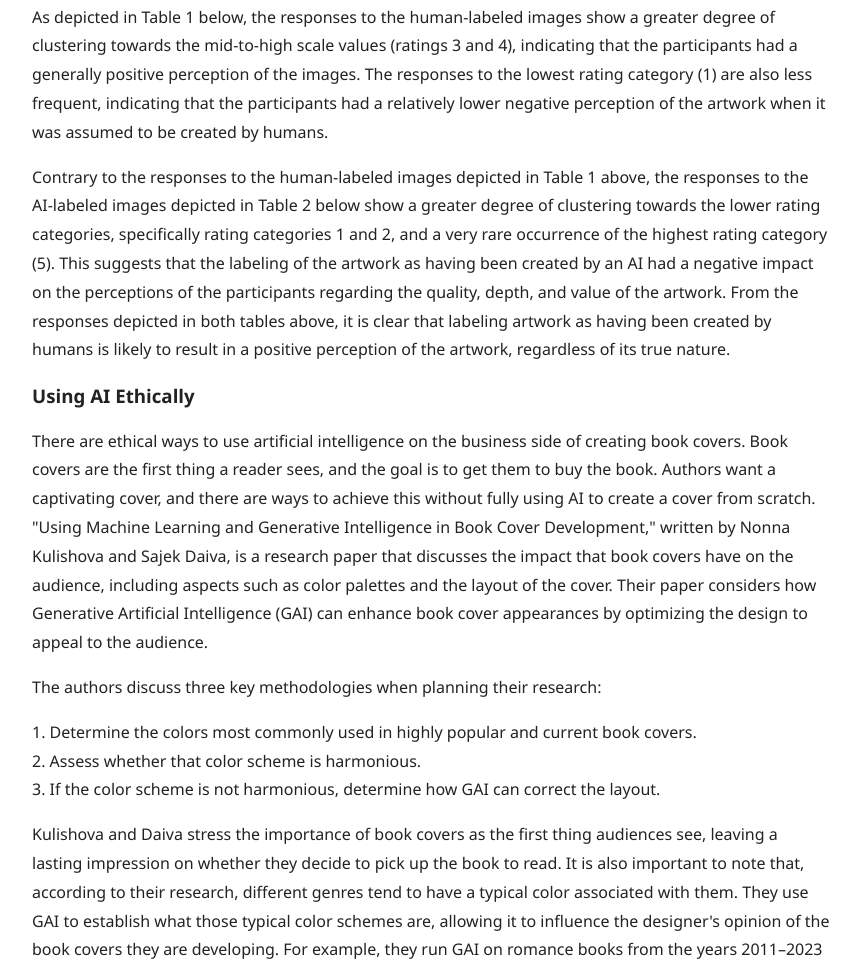
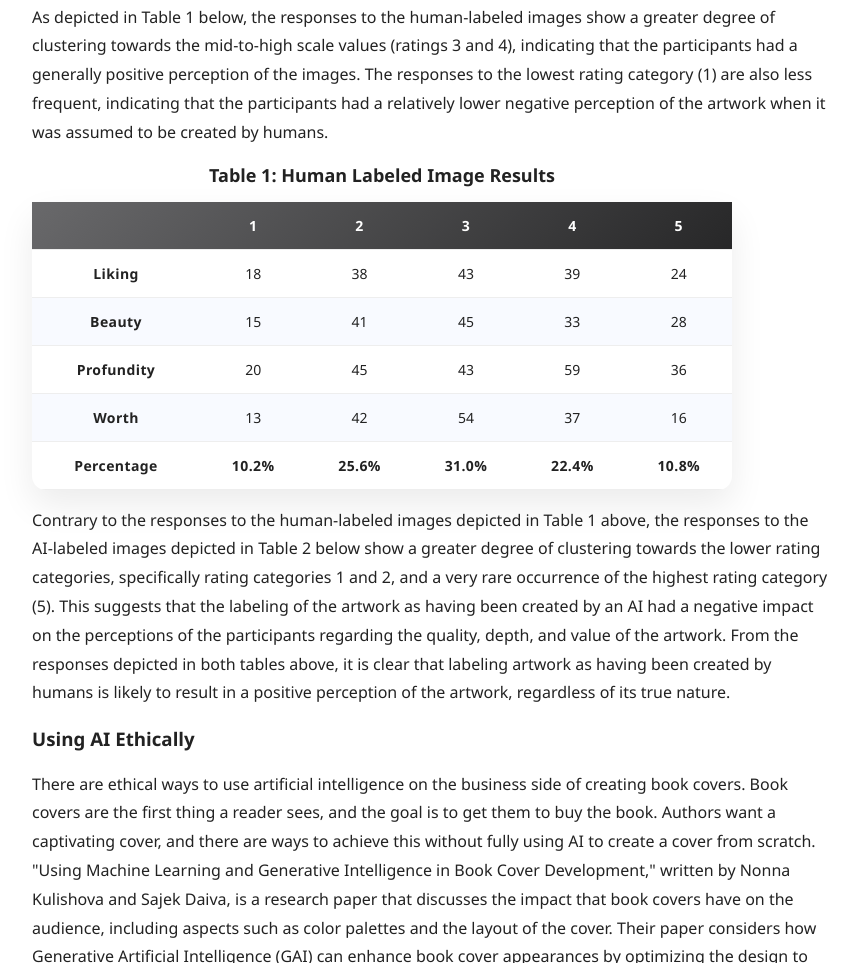
Before and after one commit to cassandraminadeo/cassandraminadeo, a plain HTML site: page AI_Created_Book_Covers.html in a window 1280 px wide. Shown: the part 4289-5252 px from the top of the page, without its empty margins (208-1068 px from the left). Drawn offline with Linux system fonts and the light colour scheme.

Commit message:
Update AI_Created_Book_Covers.html

```diff
--- a/AI_Created_Book_Covers.html
+++ b/AI_Created_Book_Covers.html
@@ -136,6 +136,73 @@ header::after {
 .ai-book-covers-section p {
     line-height: 1.8;
     margin-bottom: 16px;
+}
+
+/* ---------- COOL TABLE ---------- */
+.content-table {
+    width: auto;
+    min-width: 700px;
+    border-collapse: collapse;
+    border-radius: 14px;
+    overflow: hidden;
+    background: #fff;
+    box-shadow: 0 15px 35px rgba(0,0,0,0.08);
+}
+
+/* Caption */
+.content-table caption {
+    caption-side: top;
+    font-weight: bold;
+    font-size: 18px;
+    margin-bottom: 15px;
+}
+
+/* Header */
+.content-table thead {
+    background: linear-gradient(135deg, #69696b, #272728);
+    color: white;
+}
+
+/* Cells */
+.content-table th,
+.content-table td {
+    padding: 14px;
+    font-size: 14px;
+    text-align: center;
+    border-bottom: 1px solid #eee;
+    transition: all 0.2s ease;
+}
+
+/* Zebra */
+.content-table tbody tr:nth-child(even) {
+    background-color: #f8faff;
+}
+
+/* Hover row */
+.content-table tbody tr:hover {
+    background-color: #e6ecff;
+    transform: scale(1.01);
+    box-shadow: 0 4px 12px rgba(102, 126, 234, 0.2);
+}
+
+/* Subtle header polish */
+.content-table th {
+    letter-spacing: 0.4px;
+}
+
+/* ---------- RESPONSIVE ANIMATION ---------- */
+@media (max-width: 768px) {
+    .table-wrapper {
+        opacity: 0;
+        transform: translateY(25px);
+        pointer-events: none;
+    }
+
+    .table-message {
+        display: block;
+        opacity: 1;
+        transform: translateY(0);
+    }
 }
 
 /* ---------- FOOTER ---------- */
@@ -286,6 +353,72 @@ footer {
 <p>Very similar to the findings of the study by Bellaiche et al., a clear preference was seen for the images labeled as having been created by humans, even though all of the images used in the study had been created using artificial intelligence. This again points to the idea that labeling had an impact on the perceptions of the participants about the artwork. If we look at the results as a whole, we can see that the lowest percentage of responses for the human-labeled images was 10.2%, and the highest was 10.8%, while the lowest percentage of responses for the AI-labeled images was 24.1%, and the highest was only 2.6%. Again, we can see that the participants were less likely to rate the images highly when they were told that the artwork was created using artificial intelligence and that the participants were more likely to rate the artwork highly when they were told that the artwork was created by a human.</p>
 <p>As depicted in Table 1 below, the responses to the human-labeled images show a greater degree of clustering towards the mid-to-high scale values (ratings 3 and 4), indicating that the participants had a generally positive perception of the images. The responses to the lowest rating category (1) are also less frequent, indicating that the participants had a relatively lower negative perception of the artwork when it was assumed to be created by humans.</p>
 
+<div class="table-wrapper">
+<table class="content-table">
+  <caption>Table 1: Human Labeled Image Results
+</caption>
+
+  <thead>
+    <tr>
+      <th></th>
+      <th>1</th>
+      <th>2</th>
+      <th>3</th>
+      <th>4</th>
+      <th>5</th>
+    </tr>
+  </thead>
+
+  <tbody>
+    <tr>
+      <th>Liking</th>
+      <td>18</td>
+      <td>38</td>
+      <td>43</td>
+      <td>39</td>
+      <td>24</td>
+    </tr>
+
+    <tr>
+      <th>Beauty</th>
+      <td>15</td>
+      <td>41</td>
+      <td>45</td>
+      <td>33</td>
+      <td>28</td>
+    </tr>
+
+    <tr>
+      <th>Profundity</th>
+      <td>20</td>
+      <td>45</td>
+      <td>43</td>
+      <td>59</td>
+      <td>36</td>
+    </tr>
+
+    <tr>
+      <th>Worth</th>
+      <td>13</td>
+      <td>42</td>
+      <td>54</td>
+      <td>37</td>
+      <td>16</td>
+    </tr>
+
+    <tr>
+      <th>Percentage</th>
+      <th>10.2%</th>
+      <th>25.6%</th>
+      <th>31.0%</th>
+      <th>22.4%</th>
+      <th>10.8%</th>
+    </tr>
+
+  </tbody>
+</table>
+</div>
+
 <p>Contrary to the responses to the human-labeled images depicted in Table 1 above, the responses to the AI-labeled images depicted in Table 2 below show a greater degree of clustering towards the lower rating categories, specifically rating categories 1 and 2, and a very rare occurrence of the highest rating category (5). This suggests that the labeling of the artwork as having been created by an AI had a negative impact on the perceptions of the participants regarding the quality, depth, and value of the artwork. From the responses depicted in both tables above, it is clear that labeling artwork as having been created by humans is likely to result in a positive perception of the artwork, regardless of its true nature.</p>
 
 <h3> Using AI Ethically</h3>
```
